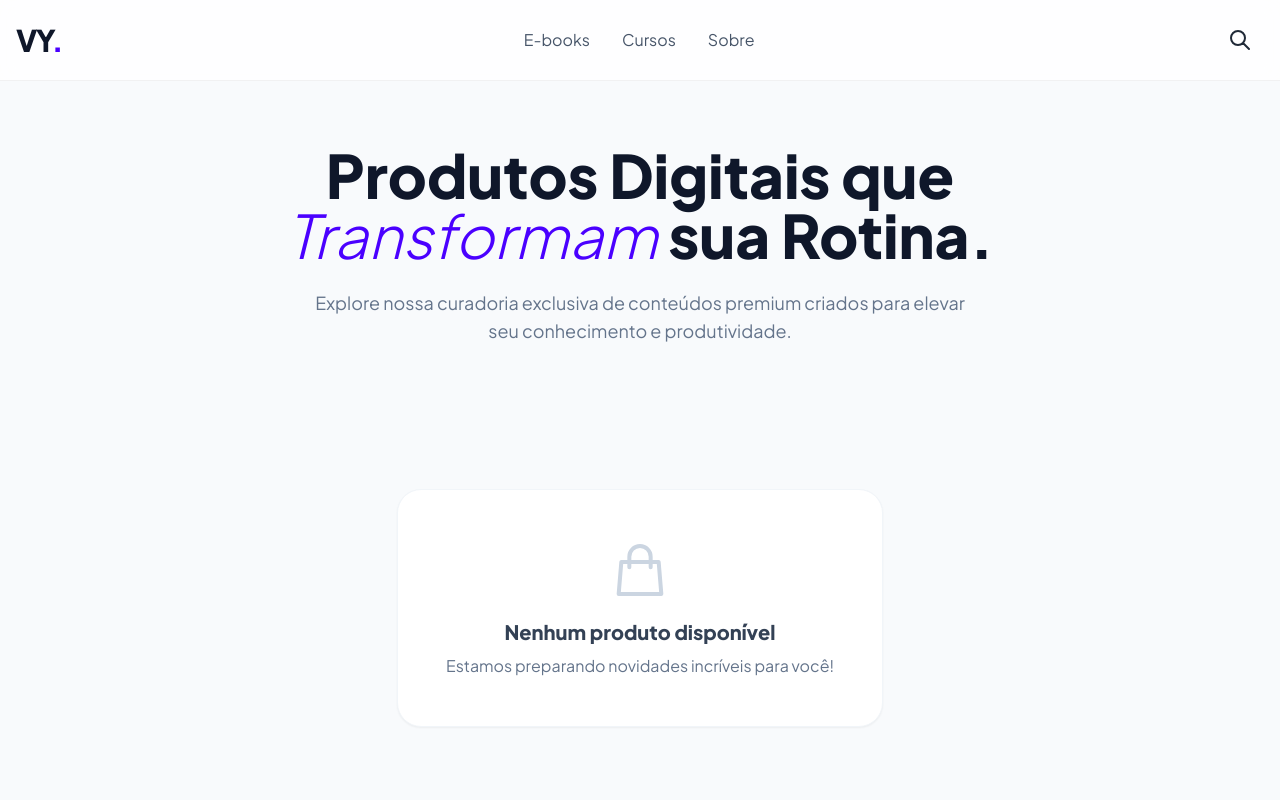
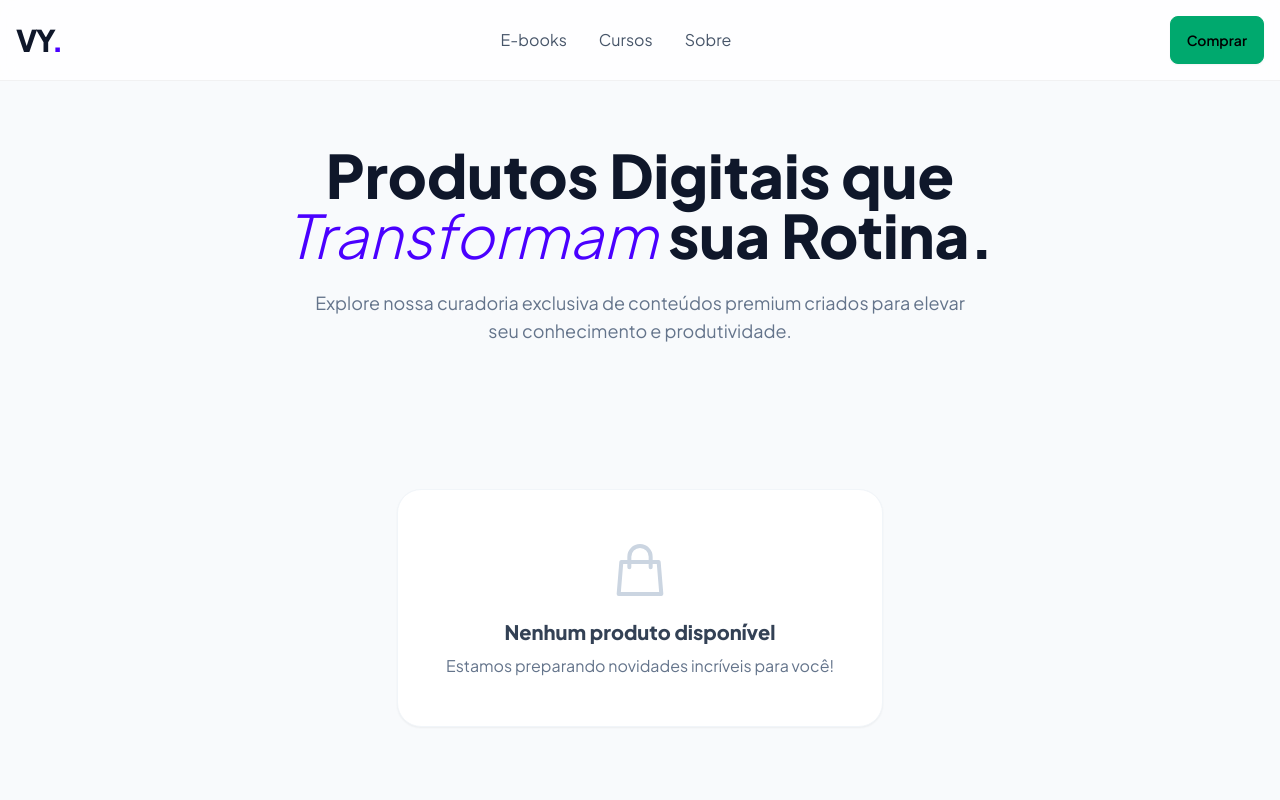
Before and after one commit to vynegocios8/vy-loja, a plain HTML site: page index.html in a window 1280 px wide. Shown: the top 800 px of the page. Drawn offline with nearby package versions, Linux system fonts and the light colour scheme.

Commit message:
Add button for purchasing with redirect link

```diff
--- a/index.html
+++ b/index.html
@@ -36,9 +36,11 @@
                 <a href="#" class="hover:text-primary transition-colors">Cursos</a>
                 <a href="#" class="hover:text-primary transition-colors">Sobre</a>
             </div>
-            <button class="btn btn-ghost btn-circle">
-                <svg xmlns="http://www.w3.org/2000/svg" class="h-6 w-6" fill="none" viewBox="0 0 24 24" stroke="currentColor"><path stroke-linecap="round" stroke-linejoin="round" stroke-width="2" d="M21 21l-6-6m2-5a7 7 0 11-14 0 7 7 0 0114 0z" /></svg>
+            <button onclick="window.location.href='https://vynegocios8.github.io/vy-loja/pagamento.html'"
+                    class="btn btn-success">
+              Comprar
             </button>
+
         </div>
     </nav>
 
```
